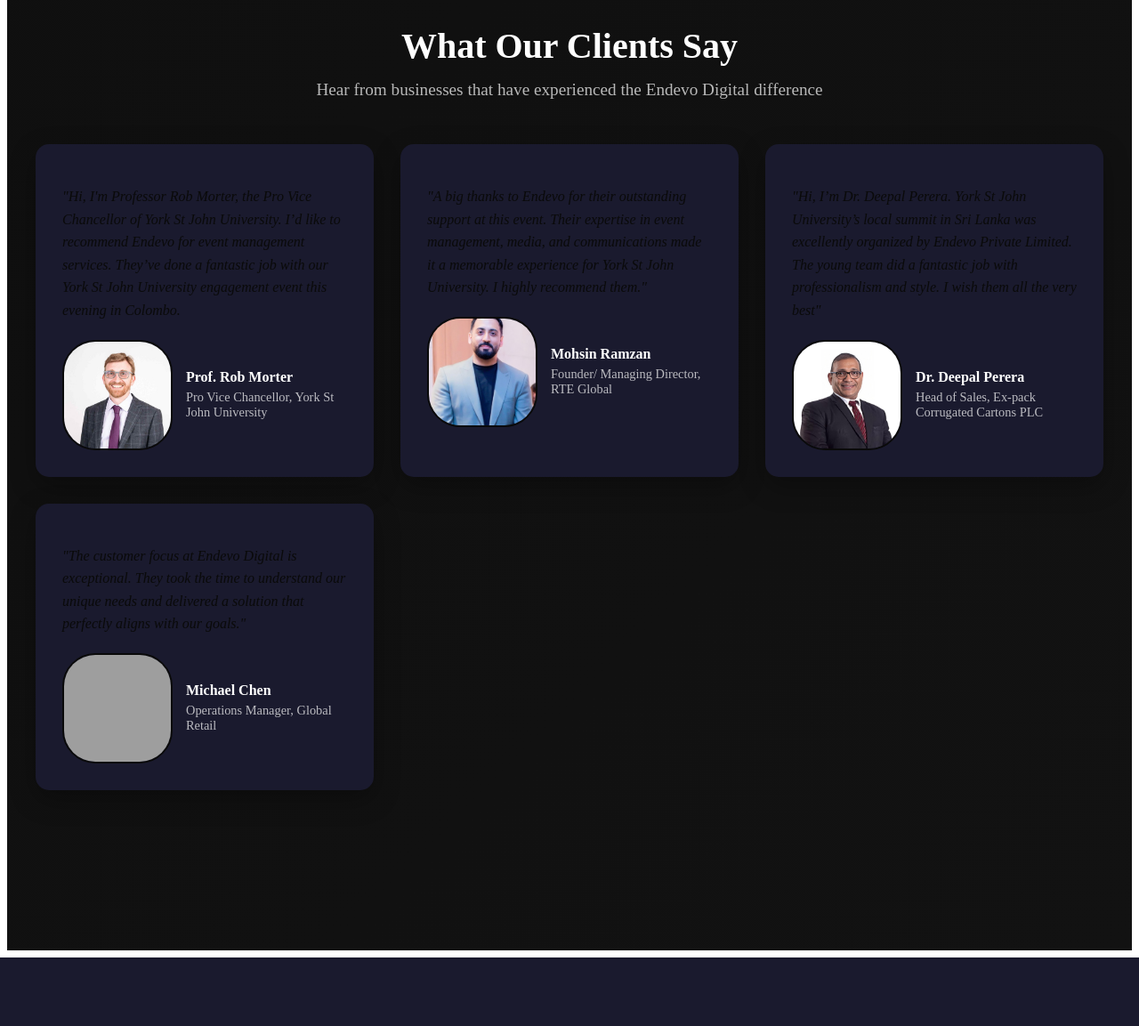
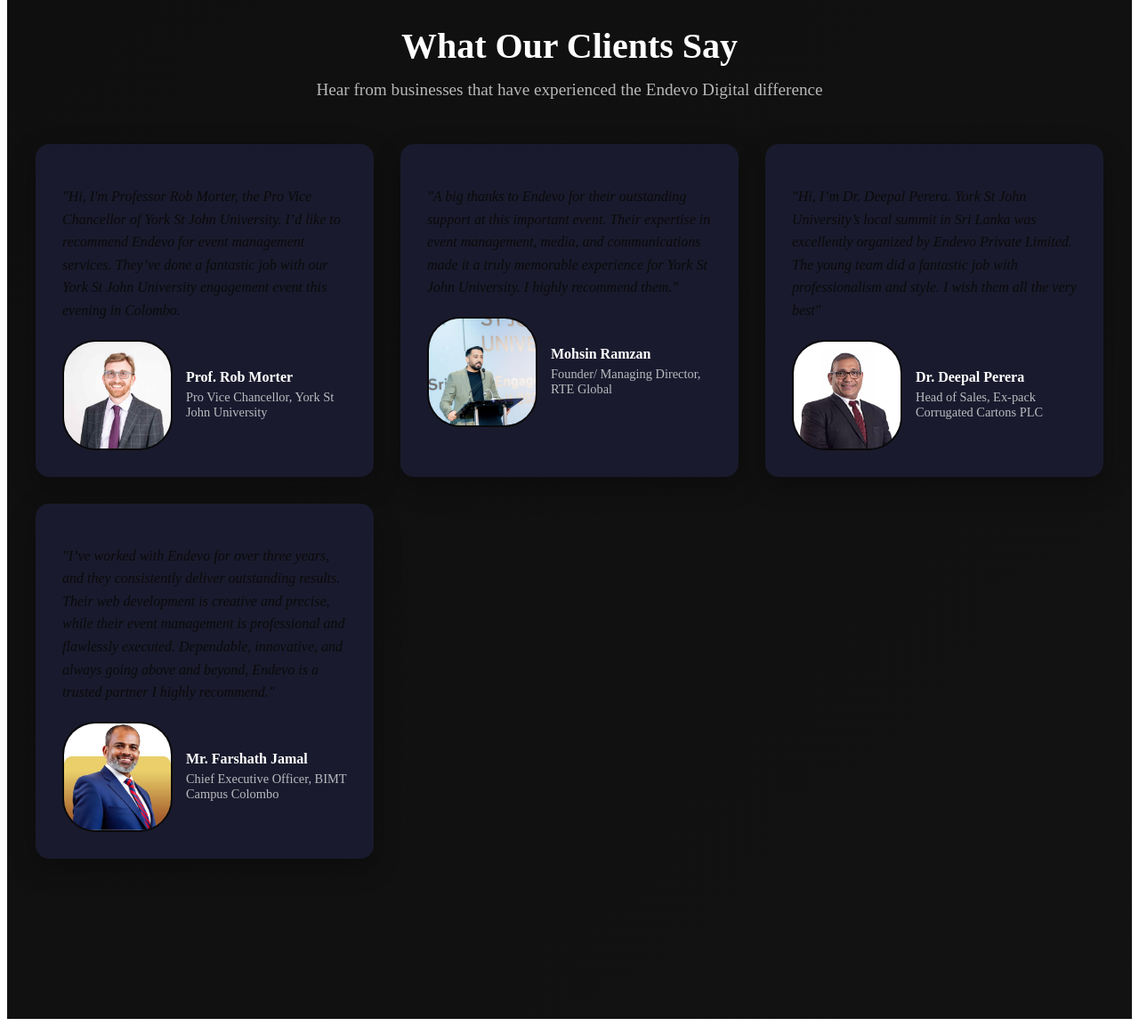
Before and after one commit to AmriShanab/endevo-digital, a PHP site: page /values_section.php in a window 1280 px wide. Shown: the part 4859-6012 px from the top of the page at 89% size. Before the commit the page ends 5935 px from the top, so only its background shows below. Run offline with PHP 8.4, Linux system fonts and the light colour scheme; grey boxes are pictures that could not be loaded.

Commit message:
New Changes

```diff
--- a/values_section.php
+++ b/values_section.php
@@ -486,10 +486,10 @@
                     <!-- Testimonial 2 -->
                     <div class="testimonial-card">
                         <p class="testimonial-content">
-"A big thanks to Endevo for their outstanding support at this event. Their expertise in event management, media, and communications made it a memorable experience for York St John University. I highly recommend them."                        </p>
+"A big thanks to Endevo for their outstanding support at this important event. Their expertise in event management, media, and communications made it a truly memorable experience for York St John University. I highly recommend them."</p>
                         <div class="testimonial-author">
                             <div class="author-image">
-                                <img src="assets/images/IMG_4573.png" alt="Sarah Johnson">
+                                <img src="assets/images/mohsins.jpg" alt="Sarah Johnson">
                             </div>
                             <div class="author-details">
                                 <div class="author-name">Mohsin Ramzan</div>
@@ -530,15 +530,15 @@
 
                     <div class="testimonial-card">
                         <p class="testimonial-content">
-                            "The customer focus at Endevo Digital is exceptional. They took the time to understand our unique needs and delivered a solution that perfectly aligns with our goals."
+                            "I’ve worked with Endevo for over three years, and they consistently deliver outstanding results. Their web development is creative and precise, while their event management is professional and flawlessly executed. Dependable, innovative, and always going above and beyond, Endevo is a trusted partner I highly recommend."
                         </p>
                         <div class="testimonial-author">
                             <div class="author-image">
-                                <img src="https://randomuser.me/api/portraits/men/67.jpg" alt="Michael Chen">
+                                <img src="assets/images/farshath.jpg" alt="Michael Chen">
                             </div>
                             <div class="author-details">
-                                <div class="author-name">Michael Chen</div>
-                                <div class="author-position">Operations Manager, Global Retail</div>
+                                <div class="author-name">Mr. Farshath Jamal</div>
+                                <div class="author-position">Chief Executive Officer, BIMT Campus Colombo</div>
                                 <!-- <div class="rating">
                                     <i class="fas fa-star"></i>
                                     <i class="fas fa-star"></i>
```
Also changed, not shown: assets/images/farshath.jpg (added), assets/images/mohsins.jpg (added).
